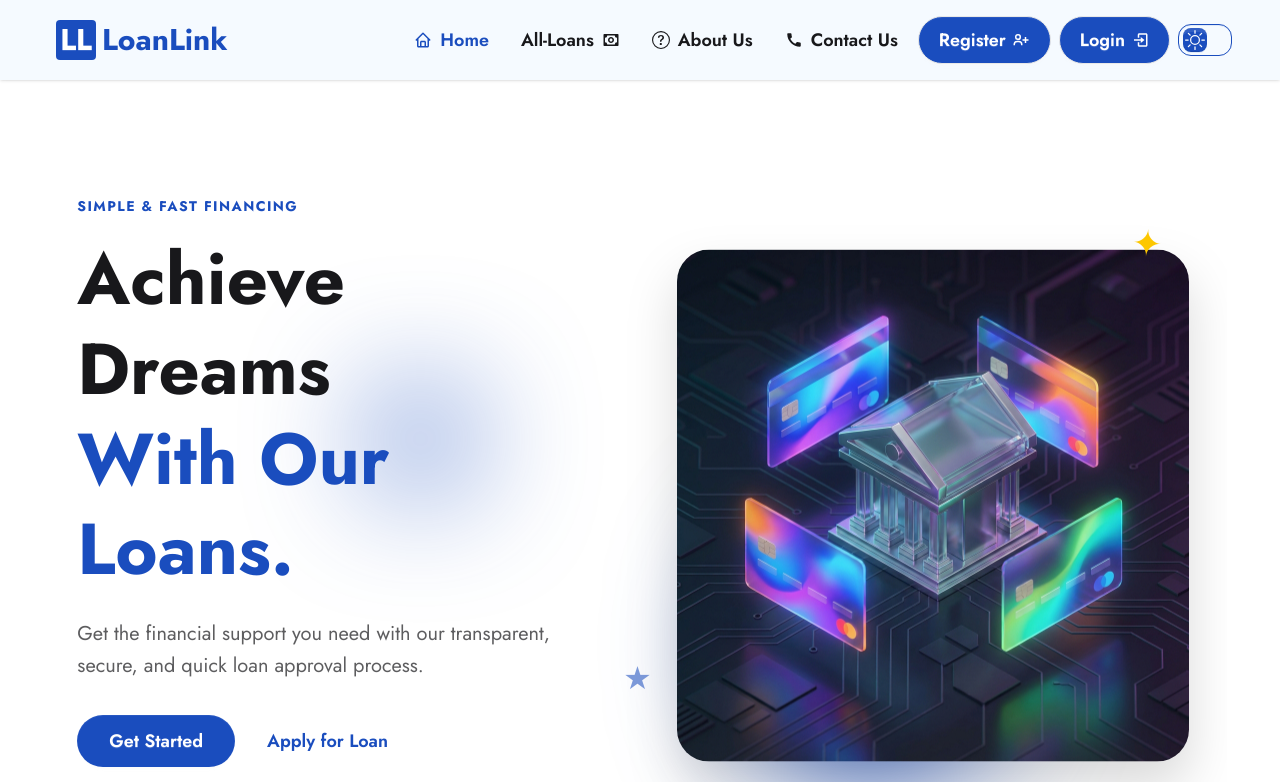
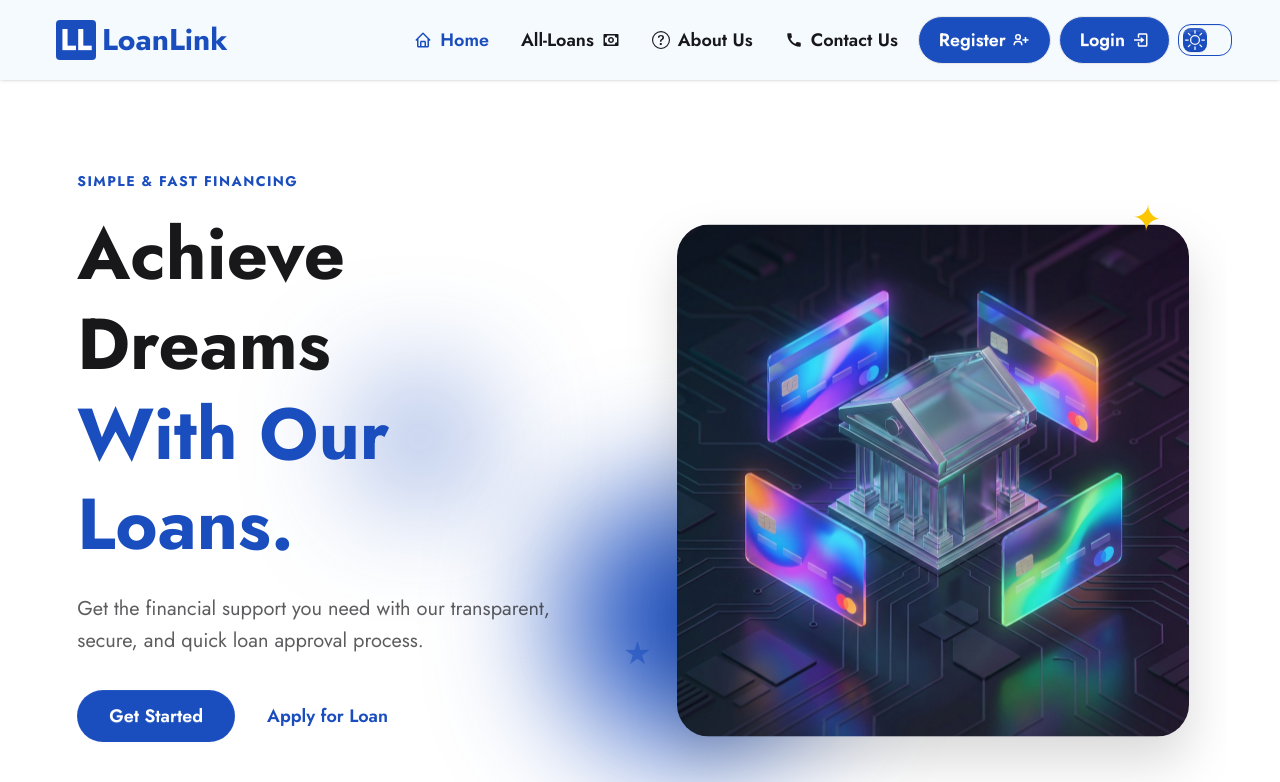
Before and after one commit to AtikHasan16/loanlink, a React (Vite) app: page / in a window 1280 px wide. Shown: the top 782 px of the page. Built offline with nearby package versions, Linux system fonts and the light colour scheme; no server answers; grey boxes are pictures that could not be loaded.

Commit message:
implemented some beautiful design in about and contact

```diff
--- a/src/Components/Hero.jsx
+++ b/src/Components/Hero.jsx
@@ -6,7 +6,7 @@ import { Link } from "react-router";
 
 const Hero = () => {
   return (
-    <div className="relative w-full min-h-screen  flex items-center justify-center overflow-hidden jost">
+    <div className="relative w-full min-h-[750px]  flex items-center justify-center overflow-hidden jost">
       {/* Abstract Background Shapes (Animated) */}
       <div className="absolute inset-0 pointer-events-none">
         {/* Circle 1 */}
@@ -19,7 +19,7 @@ const Hero = () => {
         <motion.div
           animate={{ y: [0, 40, 0], x: [0, -30, 0] }}
           transition={{ duration: 7, repeat: Infinity, ease: "easeInOut" }}
-          className="absolute bottom-40 right-55 w-64 h-64 bg-primary rounded-full blur-3xl"
+          className="absolute bottom-34 right-100 w-64 h-64 bg-primary rounded-full blur-3xl"
         ></motion.div>
       </div>
 
--- a/src/Pages/Home/About.jsx
+++ b/src/Pages/Home/About.jsx
@@ -1,3 +1,4 @@
+/* eslint-disable no-unused-vars */
 import React from "react";
 import { motion } from "motion/react";
 import { FaUsers, FaChartLine, FaHandshake, FaGlobe } from "react-icons/fa";
--- a/src/Pages/Home/Contacts.jsx
+++ b/src/Pages/Home/Contacts.jsx
@@ -1,3 +1,4 @@
+/* eslint-disable no-unused-vars */
 import React from "react";
 import { motion } from "motion/react";
 import {
```
